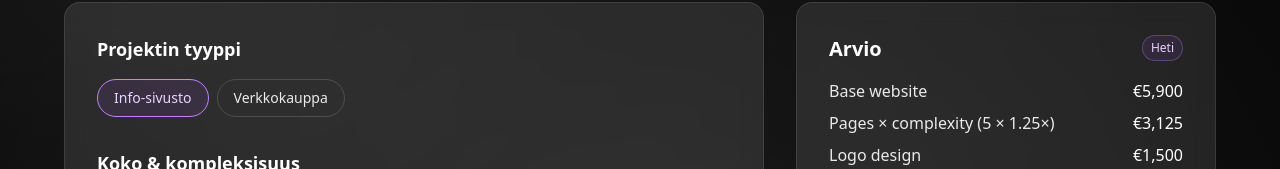
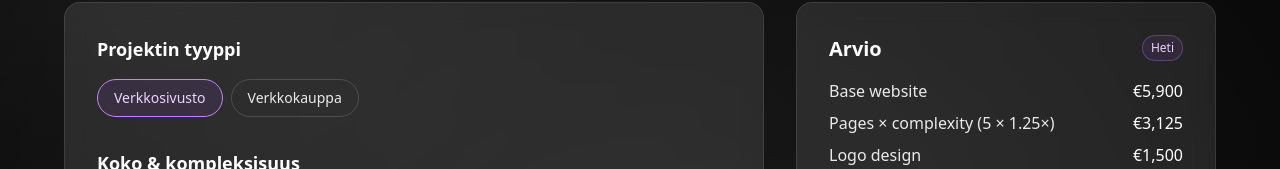
Before and after one commit to joniwinsten-lab/odoo-calculator, a Next.js app: page / in a window 1280 px wide. Shown: the part 142-311 px from the top of the page. Built offline with nearby package versions, Linux system fonts and the light colour scheme.

Commit message:
Minor fixes and prices1

```diff
--- a/src/app/page.tsx
+++ b/src/app/page.tsx
@@ -64,7 +64,7 @@ const dict = {
       "Valitse tarpeet ja saat arvion heti. Hinnoittelulogiikkaa voi muokata koodista.",
 
     projectType: "Projektin tyyppi",
-    informational: "Info-sivusto",
+    informational: "Verkkosivusto",
     ecommerce: "Verkkokauppa",
 
     sizeComplexity: "Koko & kompleksisuus",
```
